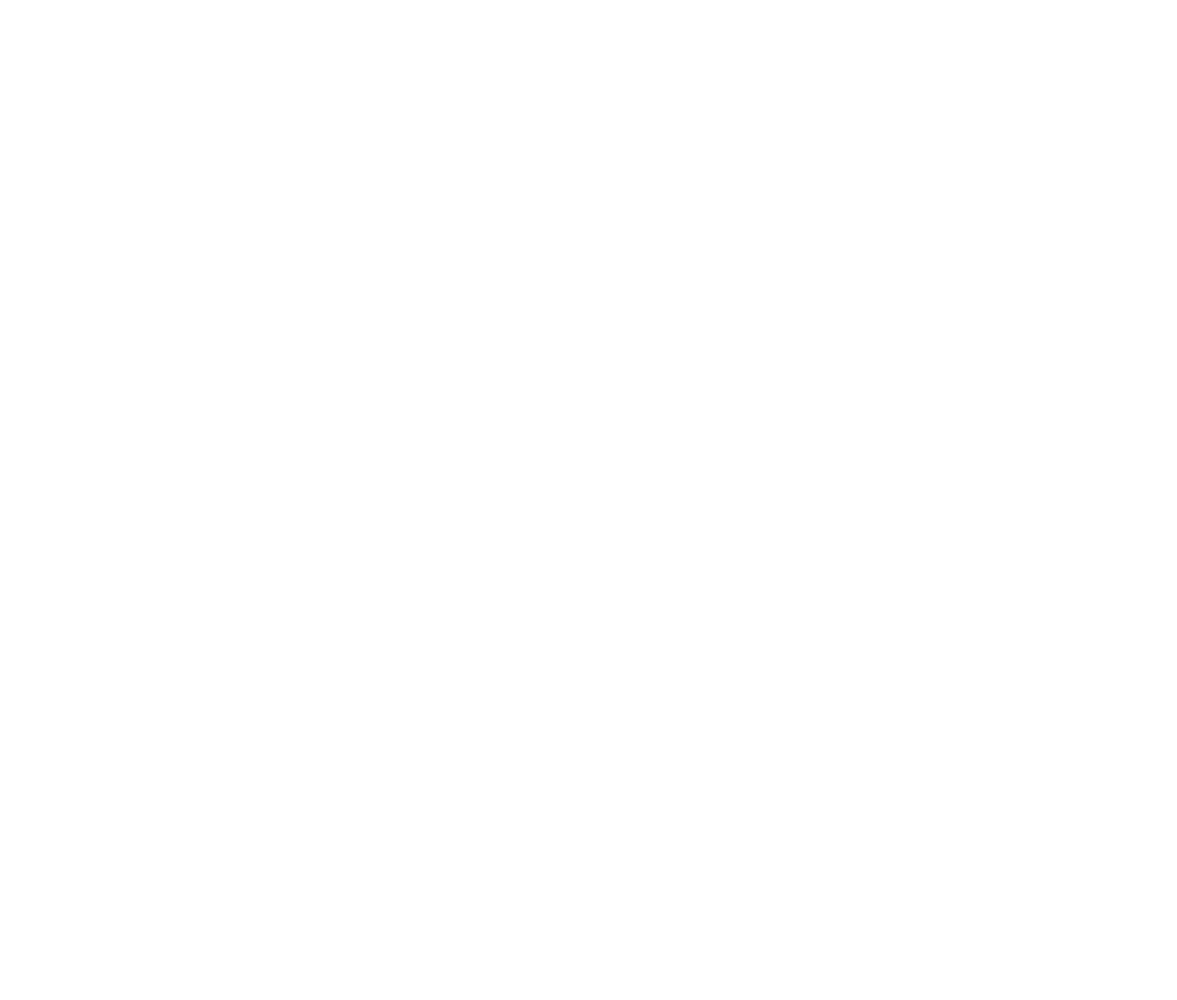
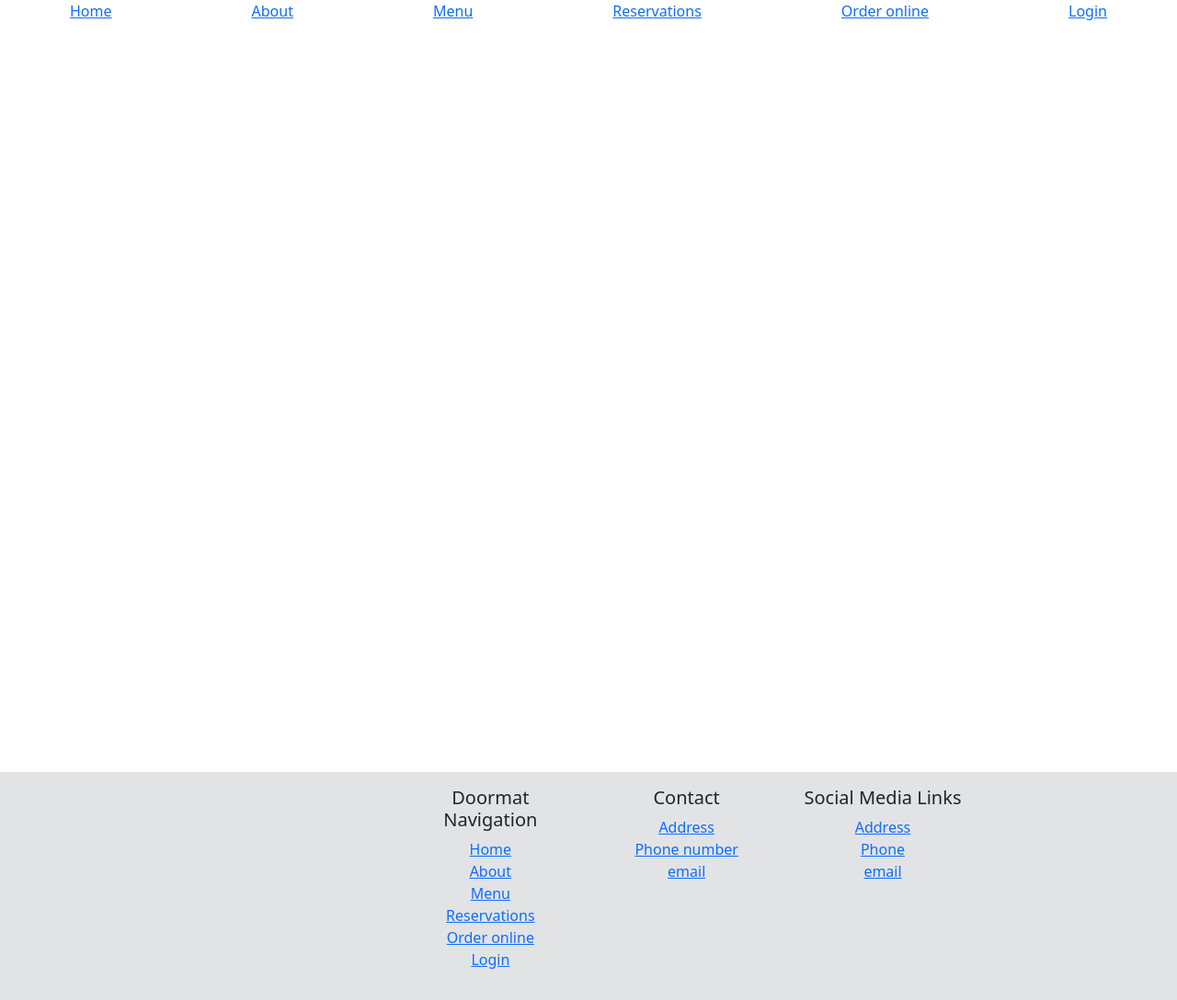
Before and after one commit to AnnalisaCaldarulo97/capstone, a React (Create React App) app: page / in a window 1280 px wide. Shown: the whole page at 92% size. Before the commit the page ends 800 px from the top, so only its background shows below. Built offline with nearby package versions, Linux system fonts and the light colour scheme.

Commit message:
base components

```diff
--- a/package.json
+++ b/package.json
@@ -6,6 +6,7 @@
     "@testing-library/jest-dom": "^5.17.0",
     "@testing-library/react": "^13.4.0",
     "@testing-library/user-event": "^13.5.0",
+    "bootstrap": "^5.3.3",
     "react": "^18.3.1",
     "react-dom": "^18.3.1",
     "react-scripts": "5.0.1",
--- a/src/App.js
+++ b/src/App.js
@@ -1,9 +1,25 @@
 import './App.css';
+import 'bootstrap/dist/css/bootstrap.css'
+import 'bootstrap/dist/js/bootstrap.js'
+
+import Header  from './components/Header';
+import Nav  from './components/Nav';
+import Main  from './components/Main';
+import Footer  from './components/Footer';
 
 function App() {
   return (
     <div className="App">
-
+      <meta name="language" content="english"/>
+      <meta name="rating" content="safe for kids"/>
+      <meta name="description" content="Indulge in fresh, flavorful dishes at Little Lemon! Explore our seasonal menu, all prepared with locally sourced ingredients. Make a reservation online or call us for a delightful dining experience."/>
+      <meta name="og:title" content="Little Lemon Restaurant"/>
+      <meta name="og:description" content="Indulge in fresh, flavorful dishes at Little Lemon! Explore our seasonal menu, all prepared with locally sourced ingredients. Make a reservation online or call us for a delightful dining experience."/>
+      <meta name="og:image" content=""/>
+      <Nav />
+      <Header />
+      <Main />
+      <Footer />
     </div>
   );
 }
--- /dev/null
+++ b/src/components/Footer.js
@@ -0,0 +1,41 @@
+function Footer() {
+    return (
+        <footer className="container-fluid bg-secondary-subtle py-3">
+            <div className="row justify-content-center">
+                <div className="col-6 col-md-2">
+                    <img src="" alt="" />
+                </div>
+                <div className="col-6 col-md-2">
+                    <h5>Doormat Navigation</h5>
+                    <ul className="list-unstyled">
+                        <li> <a href="#"> Home </a></li>
+                        <li> <a href="#"> About </a></li>
+                        <li> <a href="#"> Menu </a></li>
+                        <li> <a href="#"> Reservations </a></li>
+                        <li> <a href="#"> Order online </a> </li>
+                        <li> <a href="#"> Login </a></li>
+                    </ul>
+                </div>
+                <div className="col-6 col-md-2">
+                    <h5>Contact</h5>
+
+                    <ul  className="list-unstyled">
+                        <li> <a href="#"> Address </a></li>
+                        <li> <a href="#"> Phone number</a> </li>
+                        <li> <a href="#"> email </a></li>
+                    </ul>
+                </div>
+                <div className="col-6 col-md-2">
+                    <h5>Social Media Links</h5>
+                    <ul  className="list-unstyled">
+                        <li> <a href="#"> Address </a></li>
+                        <li> <a href="#"> Phone </a> </li>
+                        <li> <a href="#"> email </a></li>
+                    </ul>
+                </div>
+            </div>
+        </footer>
+    )
+}
+
+export default Footer;
--- /dev/null
+++ b/src/components/Header.js
@@ -0,0 +1,7 @@
+function Header() {
+    return (
+        <header></header>
+    )
+}
+
+export default Header;
--- /dev/null
+++ b/src/components/Main.js
@@ -0,0 +1,7 @@
+function Main() {
+    return (
+        <main className="vh-100"></main>
+    )
+}
+
+export default Main;
--- /dev/null
+++ b/src/components/Nav.js
@@ -0,0 +1,16 @@
+function Nav() {
+    return (
+        <nav>
+            <ul className="d-flex justify-content-around list-unstyled">
+                <li> <a href="#">Home</a> </li>
+                <li> <a href="#">About</a> </li>
+                <li> <a href="#">Menu</a> </li>
+                <li> <a href="#">Reservations</a> </li>
+                <li> <a href="#">Order online</a> </li>
+                <li> <a href="#">Login</a> </li>
+            </ul>
+        </nav>
+    )
+}
+
+export default Nav;
```
Also changed, not shown: 1 other file (tests, documents, lock files or other folders).
